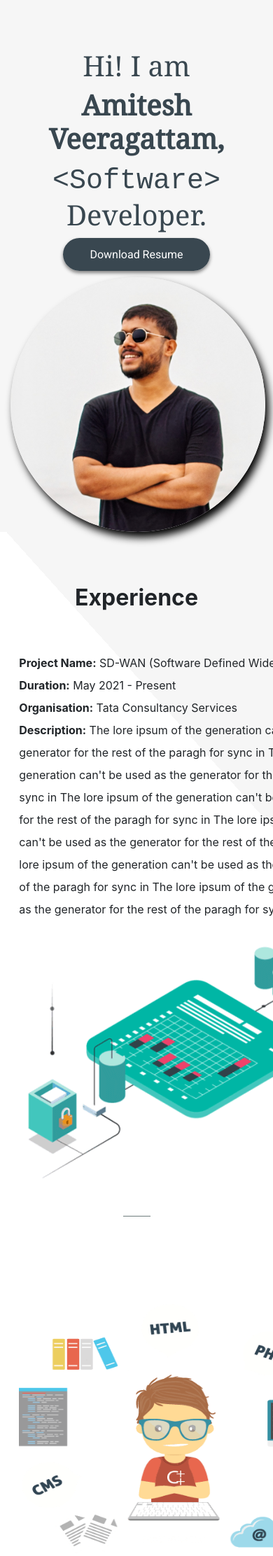
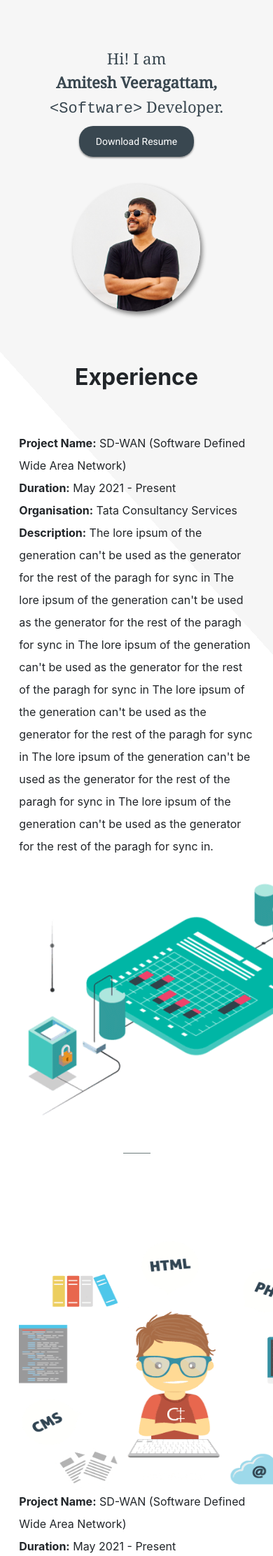
Before and after one commit to AmiteshDN/Portfolio, a Django app: page /myportfolio/ in a window 390 px wide; the page is wider, and only the part inside the window is pictured. Shown: the part 70-2293 px from the top of that part at 70% size. Run offline with Django 3.2, Linux system fonts and the light colour scheme; some libraries are stand-ins or nearby versions; some web fonts are replaced.

Commit message:
banner mob design

```diff
--- a/myportfolio/static/myportfolio/css/styles.css
+++ b/myportfolio/static/myportfolio/css/styles.css
@@ -27,6 +27,7 @@ header .banner {
 }
 
 header .banner h1 {
+  font-size: 42px;
   color: #394750;
   font-family: 'Noto Serif', serif;
   font-weight: 400;
@@ -210,5 +211,27 @@ footer .social a {
   header .banner {
     padding: 0;
   }
+  header .banner h1 {
+    font-size: 22px;
+  }
+  header .banner .pdf .resume {
+    -webkit-box-shadow: 0px 1.5px 2.5px gray;
+            box-shadow: 0px 1.5px 2.5px gray;
+    padding: 14px 24px;
+    font-size: 14px;
+    border-radius: 20px;
+  }
+  header .banner img {
+    height: 182px;
+    width: 182px;
+    border-radius: 50%;
+    -webkit-box-shadow: 3px 4px 6px gray;
+            box-shadow: 3px 4px 6px gray;
+    margin-top: 30px;
+  }
+}
+
+#experience .row .desc {
+  width: 100%;
 }
 /*# sourceMappingURL=styles.css.map */
--- a/myportfolio/static/myportfolio/css/styles.scss
+++ b/myportfolio/static/myportfolio/css/styles.scss
@@ -26,13 +26,14 @@ header {
         padding: 17vh 0;
 
         h1 {
+            font-size: $h1-web-font-size;
             color: $secondary-color;
             @include third-font-family();
         }
 
         .greet {
             margin-top: 70px;
-            ;
+
         }
 
         .pdf {
@@ -227,6 +228,41 @@ footer {
 
         .banner {
             padding: 0;
+
+            h1 {
+                font-size: $h2-mob-font-size;
+            }
+
+            .pdf {
+
+                .resume {
+                    box-shadow: 0px 1.5px 2.5px gray;
+                    padding: 14px 24px;
+                    font-size: $p-mob-font-size;
+                    border-radius: 20px;
+                }
+            }
+
+            img {
+                height: 182px;
+                width: 182px;
+                border-radius: 50%;
+                box-shadow: 3px 4px 6px gray;
+                margin-top: 30px;
+            }
         }
     }
 }
+
+
+//Experience
+
+#experience {
+
+    .row {
+
+        .desc {
+            width: 100%;
+        }
+    }
+}
--- a/myportfolio/templates/myportfolio/html/index.html
+++ b/myportfolio/templates/myportfolio/html/index.html
@@ -63,7 +63,7 @@
                 </div>
             </div>
             <div class="col-lg-6 profile" style="text-align: center;">
-                <img class="exp-img" src="{% static 'myportfolio/images/profile.jpg' %}" alt="Profile Photo" />
+                <img class="" src="{% static 'myportfolio/images/profile.jpg' %}" alt="Profile Photo" />
             </div>
         </div>
     </header>
```
Also changed, not shown: 1 other file.
